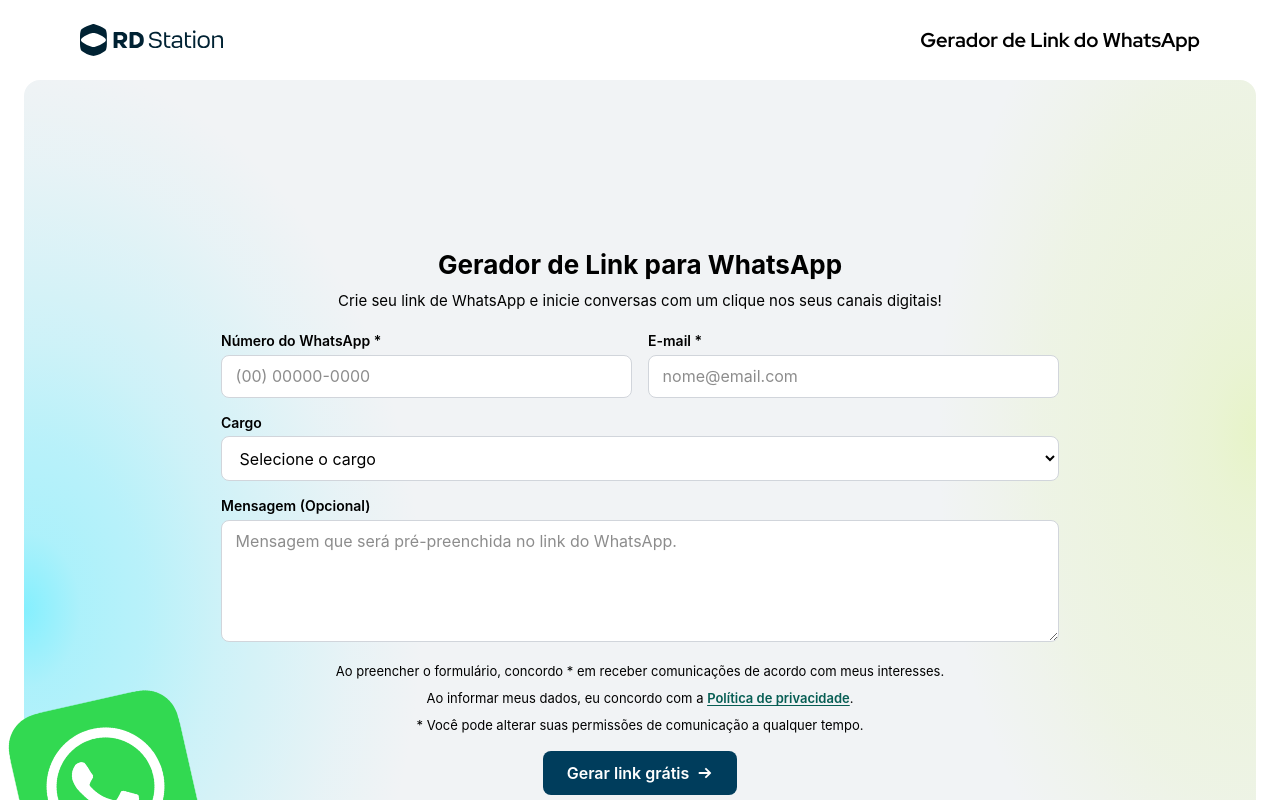
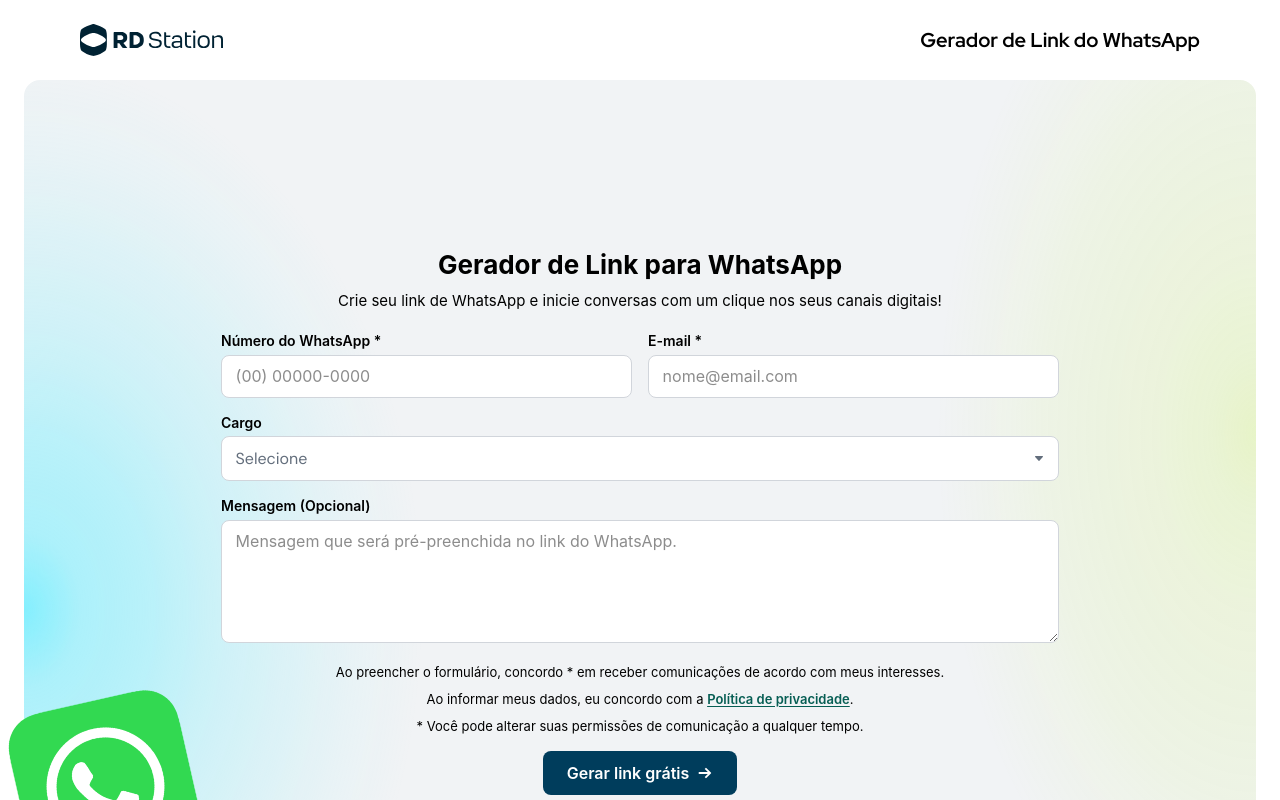
Before and after one commit to GabrielGStone/Gerador-de-Link-do-WhatsApp, a React (Create React App) app: page / in a window 1280 px wide. Shown: the top 800 px of the page. Built offline with nearby package versions, Linux system fonts and the light colour scheme.

Commit message:
update select

```diff
--- a/src/components/Select.tsx
+++ b/src/components/Select.tsx
@@ -45,6 +45,7 @@
       <StyledSelect
         id={id}
         $invalid={invalid}
+        $placeholderShown={value === ''}
         value={value}
         onChange={handleChange}
         disabled={disabled}
--- a/src/constants/cargoOptions.ts
+++ b/src/constants/cargoOptions.ts
@@ -2,7 +2,7 @@
 
 const PLACEHOLDER: SelectOption = {
   value: '',
-  label: 'Selecione o cargo',
+  label: 'Selecione',
   disabled: true,
 };
 
--- a/src/styles/formControls.ts
+++ b/src/styles/formControls.ts
@@ -1,6 +1,9 @@
 import styled, { css } from 'styled-components';
+import selectChevronUrl from '../assets/select-chevron.svg';
 import { colorTextPrimary } from './colors';
-import { layoutMobileMediaMax } from './tokens';
+import { fontFamilySans, layoutMobileMediaMax } from './tokens';
+
+const selectPlaceholderColor = '#636E7C';
 
 export const formControlStackMaxWidth = 'min(32rem, 100%)';
 
@@ -69,10 +72,35 @@
   min-height: 110px;
 `;
 
-export const StyledSelect = styled.select<{ $invalid: boolean }>`
+export const StyledSelect = styled.select<{ $invalid: boolean; $placeholderShown: boolean }>`
   ${controlBase}
   cursor: pointer;
-  background: #fff;
+  appearance: none;
+  -webkit-appearance: none;
+  -moz-appearance: none;
+  background-color: #fff;
+  background-image: url(${selectChevronUrl});
+  background-repeat: no-repeat;
+  background-position: right 0.85rem center;
+  background-size: 9px 6px;
+  padding-right: 2.25rem;
+  font-family: ${fontFamilySans};
+  font-weight: 400;
+  font-style: normal;
+  font-size: 16px;
+  line-height: 140%;
+  letter-spacing: 0;
+  color: ${({ $placeholderShown }) => ($placeholderShown ? selectPlaceholderColor : colorTextPrimary)};
+
+  @media ${layoutMobileMediaMax} {
+    font-size: 16px;
+  }
+
+  &:disabled {
+    background: #f9fafb url(${selectChevronUrl}) no-repeat right 0.85rem center / 9px 6px;
+    color: #6b7280;
+    cursor: not-allowed;
+  }
 `;
 
 export const FieldError = styled.p`
```
Also changed, not shown: src/assets/select-chevron.svg (added).
